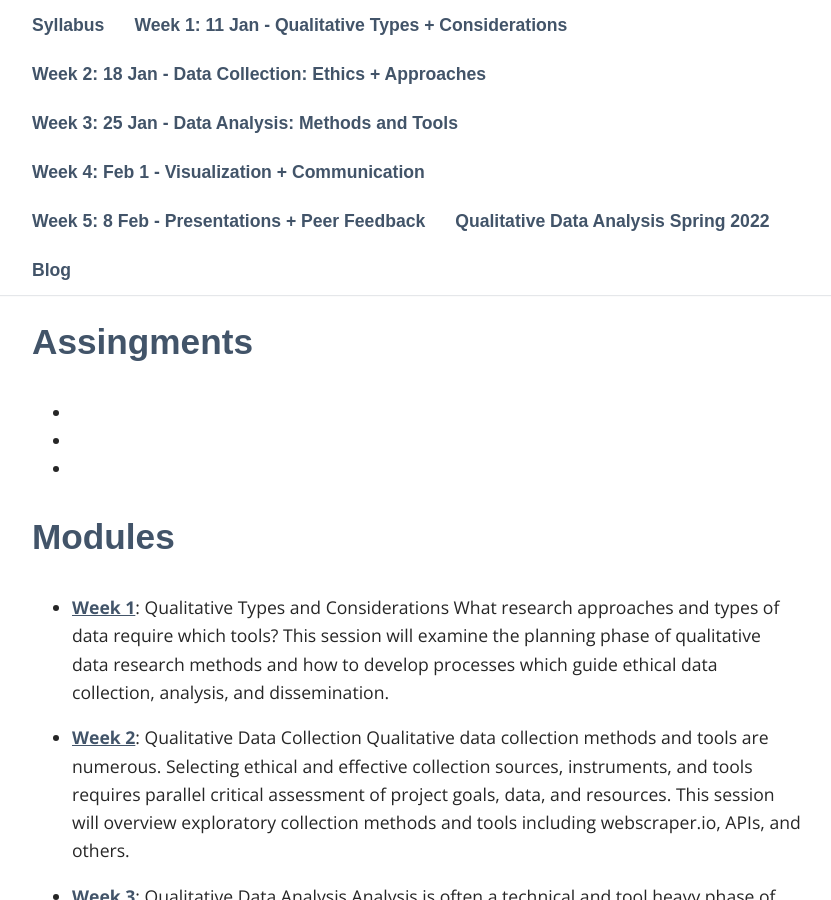
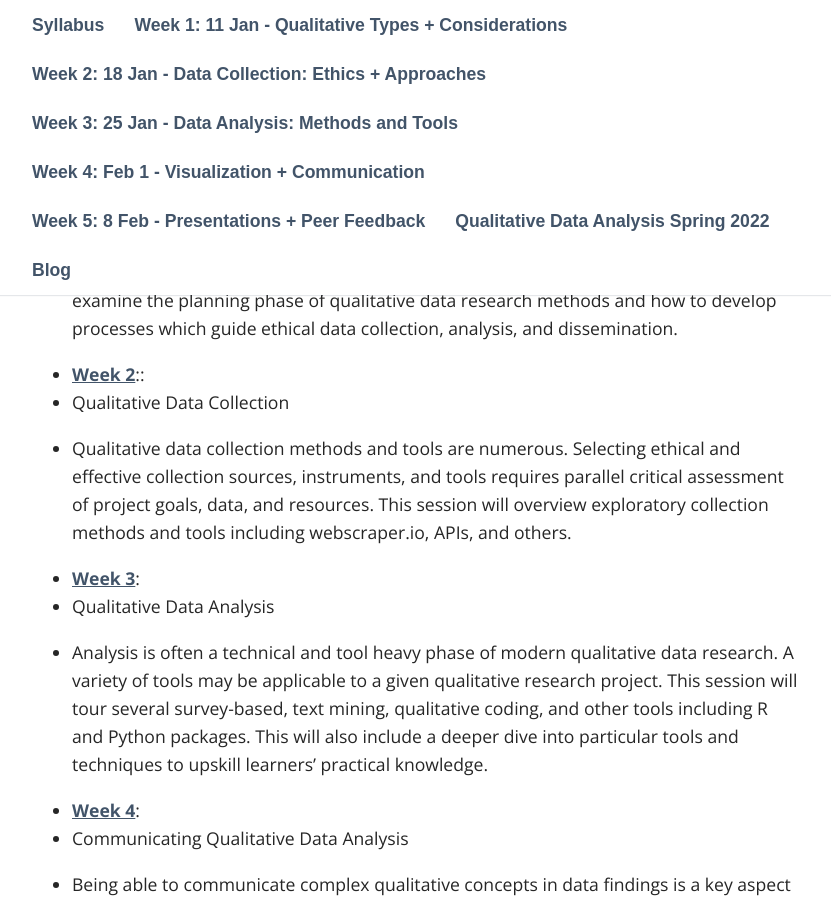
Before and after one commit to jwrigs/QDA2022, a Jekyll site: the page built from _pages/syllabus.md, in a window 1280 px wide and 900 px high, scrolled down 2028 px. Shown: the whole window, without its empty margins (223-1054 px from the left). Built offline with Jekyll 4.4.1, drawn with Linux system fonts in a browser that asks for light colours; some web fonts are replaced; our own code applies the rules of GitHub Pages for plain Markdown files; some of the changed text lies outside the part shown.

Commit message:
Update syllabus.md

```diff
--- a/_pages/syllabus.md
+++ b/_pages/syllabus.md
@@ -24,37 +24,31 @@
 ## Course Description
 Qualitative data research and analysis includes growing technical aspects with numerous tools. This is a practical crash course in qualitative data tools focused on maximizing the efficacy of tool selection and usage through critical assessment of research goals for analysis. Topics will include data collection through the lens of planned analysis, QDA open-source and paid tools, and visualization for data reporting. Learners will complete a final project portfolio of resources and exploratory tool analyses.
 
-### Objectives:
--
--
--
-
 ## Required Materials
 None other than devices that will enable you to remotely attend and participate in class. Please contact us if you’re concerned about your tech equipment. In following the data practices of of open scholarship and science, all materials will be available for free online or via the University Libraries, etc. They all will be hyperlinked in this syllabus. For some materials, you will need to have your proxy settings setup for off-campus access (see setup instructions). You are not required to purchase anything from the CU Bookstore.
 
-## Communication
-COMMUNICATION
-
-## Assingments
--
--
--
+## [Final Project](https://github.com/jwrigs/QDA22_gitpage/blob/68229effc29a5be2729d38533a8f4b0288eca2dd/_pages/week5.md)
 
 ## Modules
-- [Week 1](https://github.com/jwrigs/QDA22_gitpage/blob/2366a7da63664c90f07b66f4312429e947e767b8/_pages/week1.md): Qualitative Types and Considerations
-What research approaches and types of data require which tools? This session will examine the planning phase of qualitative data research methods and how to develop processes which guide ethical data collection, analysis, and dissemination.
+- [Week 1](https://github.com/jwrigs/QDA22_gitpage/blob/2366a7da63664c90f07b66f4312429e947e767b8/_pages/week1.md):
+- Qualitative Types and Considerations
+- What research approaches and types of data require which tools? This session will examine the planning phase of qualitative data research methods and how to develop processes which guide ethical data collection, analysis, and dissemination.
 
-- [Week 2](https://github.com/jwrigs/QDA22_gitpage/blob/8c23213765c25918db2b8e5723c78009497a28ca/_pages/week2.md): Qualitative Data Collection
-Qualitative data collection methods and tools are numerous. Selecting ethical and effective collection sources,  instruments, and tools requires parallel critical assessment of project goals, data, and resources. This session will overview exploratory collection methods and tools including webscraper.io, APIs, and others.
+- [Week 2](https://github.com/jwrigs/QDA22_gitpage/blob/8c23213765c25918db2b8e5723c78009497a28ca/_pages/week2.md)::
+- Qualitative Data Collection
+- Qualitative data collection methods and tools are numerous. Selecting ethical and effective collection sources,  instruments, and tools requires parallel critical assessment of project goals, data, and resources. This session will overview exploratory collection methods and tools including webscraper.io, APIs, and others.
 
-- [Week 3](https://github.com/jwrigs/QDA22_gitpage/blob/8c23213765c25918db2b8e5723c78009497a28ca/_pages/week3.md): Qualitative Data Analysis
-Analysis is often a technical and tool heavy phase of modern qualitative data research. A variety of tools may be applicable to a given qualitative research project. This session will tour several survey-based, text mining, qualitative coding, and other tools including R and Python packages. This will also include a deeper dive into particular tools and techniques to upskill learners' practical knowledge.
+- [Week 3](https://github.com/jwrigs/QDA22_gitpage/blob/8c23213765c25918db2b8e5723c78009497a28ca/_pages/week3.md):
+- Qualitative Data Analysis
+- Analysis is often a technical and tool heavy phase of modern qualitative data research. A variety of tools may be applicable to a given qualitative research project. This session will tour several survey-based, text mining, qualitative coding, and other tools including R and Python packages. This will also include a deeper dive into particular tools and techniques to upskill learners' practical knowledge.
 
-- [Week 4](https://github.com/jwrigs/QDA22_gitpage/blob/8c23213765c25918db2b8e5723c78009497a28ca/_pages/week4.md): Communicating Qualitative Data Analysis
-Being able to communicate complex qualitative concepts in data findings is a key aspect of research dissemination. This session will examine current common and popular tools for qualitative data visualization and reporting. It will also provide examples of data communication platforms (ex. story maps) and language for presentations and manuscripts.
+- [Week 4](https://github.com/jwrigs/QDA22_gitpage/blob/8c23213765c25918db2b8e5723c78009497a28ca/_pages/week4.md):
+- Communicating Qualitative Data Analysis
+- Being able to communicate complex qualitative concepts in data findings is a key aspect of research dissemination. This session will examine current common and popular tools for qualitative data visualization and reporting. It will also provide examples of data communication platforms (ex. story maps) and language for presentations and manuscripts.
 
-- [Week 5](https://github.com/jwrigs/QDA22_gitpage/blob/8c23213765c25918db2b8e5723c78009497a28ca/_pages/week5.md): Project Presentations and Peer Feedback
-Learners will present a lightning talk presentation overviewing their project including: data types, sources, and collection instruments; selected analysis methods and tools; initial and exploratory findings and visualizations. Presenters will receive peer feedback and initiate discussion around their projects.
+- [Week 5](https://github.com/jwrigs/QDA22_gitpage/blob/8c23213765c25918db2b8e5723c78009497a28ca/_pages/week5.md):
+- Project Presentations and Peer Feedback
+- Learners will present a lightning talk presentation overviewing their project including: data types, sources, and collection instruments; selected analysis methods and tools; initial and exploratory findings and visualizations. Presenters will receive peer feedback and initiate discussion around their projects.
 
 
 ## COVID 19
```
